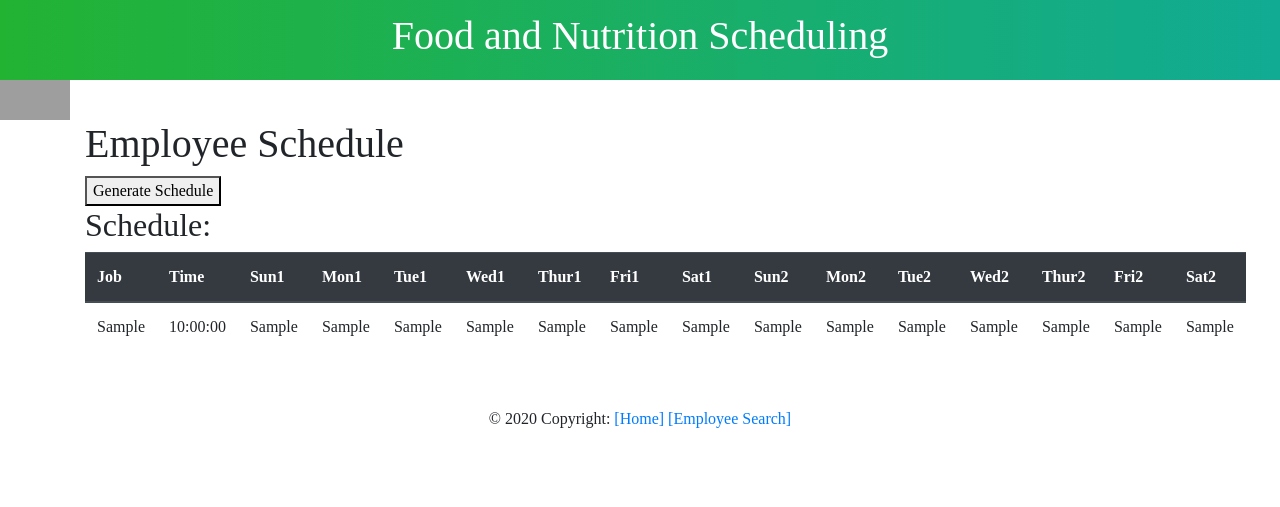
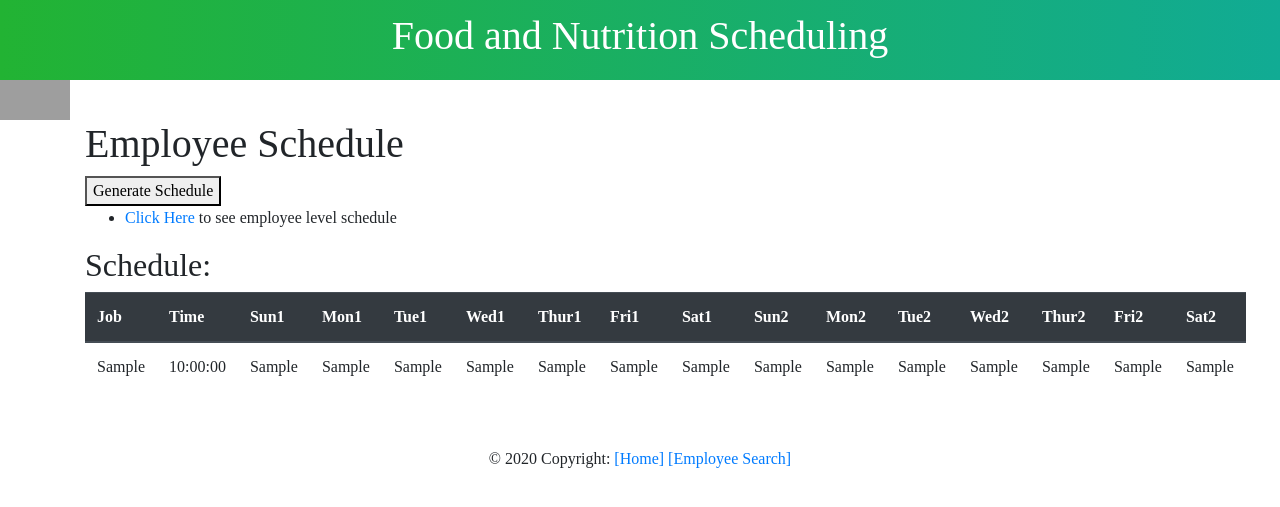
Before and after one commit to bensonmat8/EmpTime, a Flask app: page /Schedule in a window 1280 px wide. Shown: the top 507 px of the page. Run offline with Flask 3, Linux system fonts and the light colour scheme; tables that the repository leaves empty hold one stand-in row (values such as "Sample post"); some libraries are stand-ins or nearby versions; grey boxes are pictures that could not be loaded.

Commit message:
Added Employee level schedule view link

```diff
--- a/templates/Schedule.html
+++ b/templates/Schedule.html
@@ -9,6 +9,12 @@ Employee Schedule
     <form action="{{ url_for('schedule') }}" method="post">
         <button id="Submit">Generate Schedule</button>
     </form>
+</div>
+<div>
+    <ul>
+        <li><a href="{{ url_for('emp_table') }}">Click Here</a> to see employee level schedule</li>
+    </ul>
+
 </div>
 <div>
     <h2>Schedule:</h2>
```
